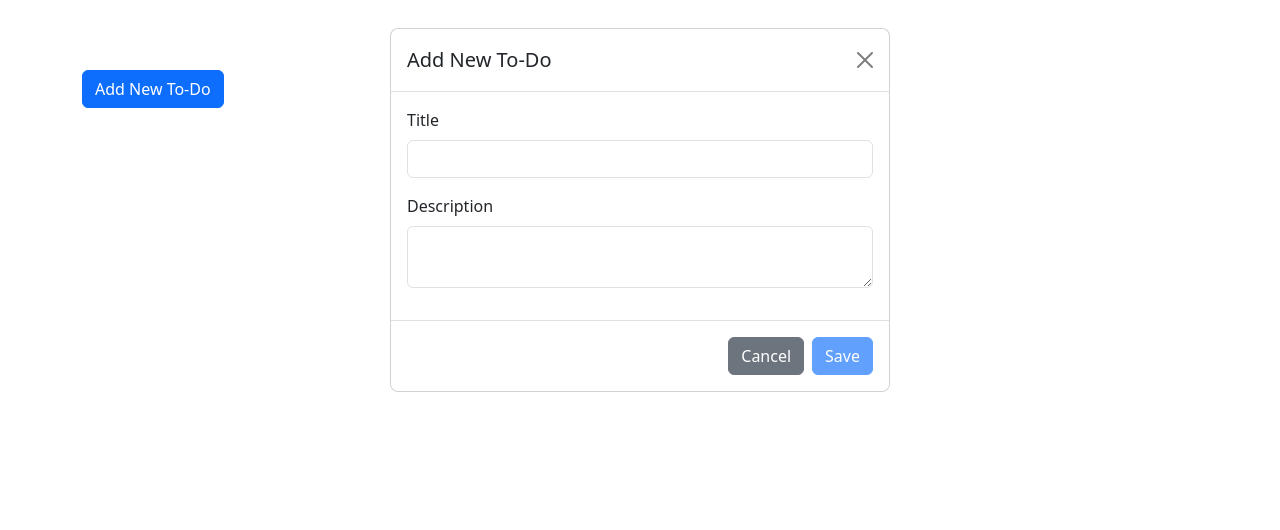
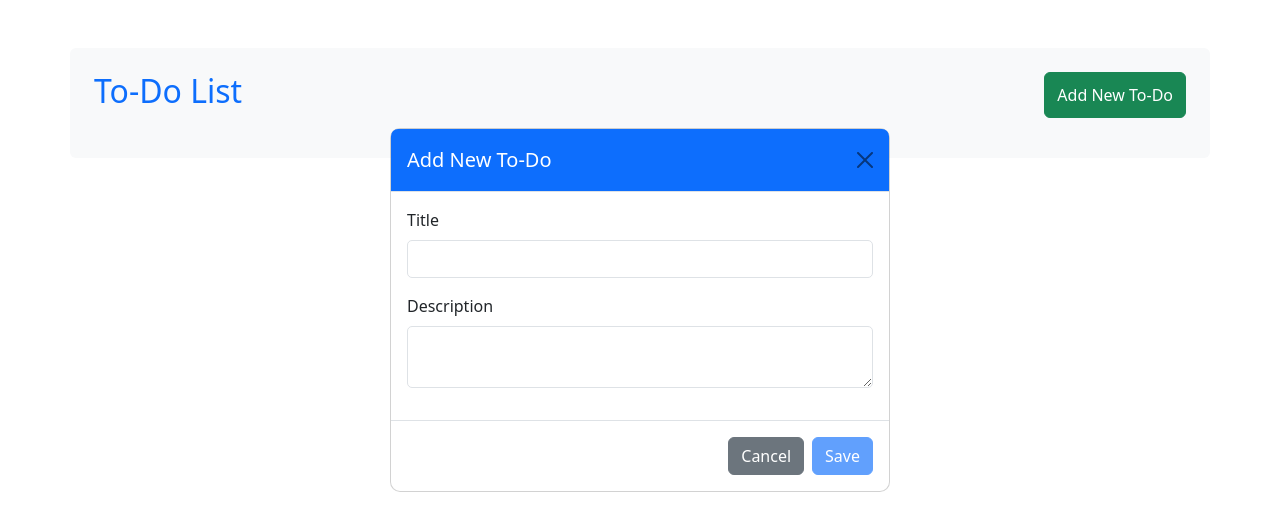
Before and after one commit to apekshaacharya8/To-Do, an Angular app: page / in a window 1280 px wide. Both pictures are taken after a click on the button "Add New To-Do". Shown: the top 530 px of the page. Built offline with nearby package versions, Linux system fonts and the light colour scheme.

Commit message:
style sheet

```diff
--- a/src/app/component/todo-list/todo-list.component.html
+++ b/src/app/component/todo-list/todo-list.component.html
@@ -1,33 +1,42 @@
-<div class="container my-4">
-  <h2 class="text-center">To-Do List</h2>
-  <button class="btn btn-primary mb-4" (click)="openModal()">Add New To-Do</button>
+<!-- Main Container with Background Color -->
+<div class="container mt-5 bg-light p-4 rounded">
 
-  <!-- To-Do Cards -->
-  <div class="row">
-    <div *ngFor="let todo of todos" class="col-md-4 mb-3">
-      <div class="card shadow-sm">
-        <div class="card-body">
-          <h5 class="card-title">
-            <input type="checkbox" [(ngModel)]="todo.completed" class="form-check-input me-2" />
-            <span [class.text-decoration-line-through]="todo.completed">{{ todo.title }}</span>
-          </h5>
-          <p class="card-text">{{ todo.description }}</p>
-          <div class="d-flex justify-content-between">
-            <button class="btn btn-warning btn-sm" (click)="openModal(todo)">Edit</button>
+  <!-- Button to Add New To-Do -->
+  <div class="d-flex justify-content-between mb-3">
+    <h2 class="text-primary">To-Do List</h2>
+    <button class="btn btn-success" (click)="openModal()">Add New To-Do</button>
+  </div>
+
+  <!-- List of To-Dos -->
+  <ul class="list-group mt-3">
+    <li *ngFor="let todo of todos" class="list-group-item d-flex justify-content-between align-items-center">
+      <!-- Checkbox for completing task -->
+      <div class="form-check">
+        <input
+          type="checkbox"
+          class="form-check-input"
+          [checked]="todo.completed"
+          (change)="toggleComplete(todo)"
+        />
+      </div>
+
+      <span [ngClass]="{ 'text-decoration-line-through': todo.completed, 'text-muted': todo.completed }">
+        {{ todo.title }}
+      </span>
+
+      <div>
+        <button class="btn btn-warning btn-sm me-2" (click)="openModal(todo)">Edit</button>
         <button class="btn btn-danger btn-sm" (click)="deleteTodo(todo.id)">Delete</button>
       </div>
-        </div>
-      </div>
-    </div>
-  </div>
+    </li>
+  </ul>
 
-  <!-- Modal -->
- <!-- Modal for adding/editing to-do -->
+  <!-- Modal for Adding/Editing To-Do -->
   <ng-container *ngIf="isModalOpen">
     <div class="modal fade show" id="todoModal" tabindex="-1" aria-labelledby="todoModalLabel" aria-hidden="true" style="display: block;">
       <div class="modal-dialog">
         <div class="modal-content">
-        <div class="modal-header">
+          <div class="modal-header bg-primary text-white">
             <h5 class="modal-title" id="todoModalLabel">{{ isEditing ? 'Edit To-Do' : 'Add New To-Do' }}</h5>
             <button type="button" class="btn-close" (click)="closeModal()" aria-label="Close"></button>
           </div>
@@ -46,8 +55,7 @@
                   required
                   [class.is-invalid]="title.touched && title.invalid"
                 />
-              <!-- Error Message for Title -->
-              <div class="text-danger" *ngIf="title.touched && title.invalid">
+                <div class="invalid-feedback" *ngIf="title.touched && title.invalid">
                   Title is required.
                 </div>
               </div>
@@ -64,19 +72,14 @@
                   required
                   [class.is-invalid]="description.touched && description.invalid"
                 ></textarea>
-              <!-- Error Message for Description -->
-              <div class="text-danger" *ngIf="description.touched && description.invalid">
+                <div class="invalid-feedback" *ngIf="description.touched && description.invalid">
                   Description is required.
                 </div>
               </div>
             </div>
             <div class="modal-footer">
               <button type="button" class="btn btn-secondary" (click)="closeModal()">Cancel</button>
-            <!-- Disable the Save/Update Button if title or description is invalid -->
-            <button
-              type="submit"
-              class="btn btn-primary"
-              [disabled]="!todoForm.valid">
+              <button type="submit" class="btn btn-primary" [disabled]="!todoForm.valid">
                 {{ isEditing ? 'Update' : 'Save' }}
               </button>
             </div>
@@ -85,3 +88,5 @@
       </div>
     </div>
   </ng-container>
+
+</div>
--- a/src/app/component/todo-list/todo-list.component.scss
+++ b/src/app/component/todo-list/todo-list.component.scss
@@ -1,4 +1,35 @@
+/* Custom background for the page */
+body {
+  background-color: #f8f9fa;
+}
+
+/* Modal Styling */
+.modal-content {
+  border-radius: 10px;
+}
+
+/* Button Hover Effects */
+.btn:hover {
+  opacity: 0.8;
+}
+
+/* Completed Task Styling */
 .text-decoration-line-through {
   text-decoration: line-through;
-  color: gray;
+  color: #6c757d; /* Muted color for completed tasks */
 }
+
+/* Adjust the padding for list items */
+.list-group-item {
+  padding: 15px;
+}
+
+/* Add a little margin between the modal and the page */
+.modal-dialog {
+  margin-top: 10%;
+}
+
+/* Custom styling for the form inputs */
+.form-control {
+  border-radius: 5px;
+}
--- a/src/app/component/todo-list/todo-list.component.ts
+++ b/src/app/component/todo-list/todo-list.component.ts
@@ -1,5 +1,5 @@
 import { Component, OnInit } from '@angular/core';
-import { TodoService , Todo } from 'src/app/service/todo.service';
+import { TodoService, Todo } from 'src/app/service/todo.service';
 
 
 @Component({
@@ -13,7 +13,7 @@ export class TodoListComponent implements OnInit {
   isModalOpen: boolean = false;
   todos: any[] = [];
   currentTodo = { title: '', description: '', id: '' };
-  constructor(private todoService: TodoService) {}
+  constructor(private todoService: TodoService) { }
 
   ngOnInit(): void {
     this.todos = this.todoService.getTodos();
@@ -48,7 +48,7 @@ export class TodoListComponent implements OnInit {
       this.currentTodo = { ...todo };
     } else {
       this.isEditing = false;
-      this.currentTodo = { title: '', description: '' , id : ''};
+      this.currentTodo = { title: '', description: '', id: '' };
     }
     this.isModalOpen = true;
   }
@@ -80,7 +80,15 @@ export class TodoListComponent implements OnInit {
   }
 
   deleteTodo(id: number): void {
-    // Filter out the to-do with the matching ID from the todos array
     this.todos = this.todos.filter(todo => todo.id !== id);
   }
+  // Toggle the completion status of the todo
+  toggleComplete(todo: { id: number, title: string, description: string, completed: boolean }): void {
+    todo.completed = !todo.completed;
+    this.saveTodosToLocalStorage();
+  }
+
+  saveTodosToLocalStorage(): void {
+    localStorage.setItem('todos', JSON.stringify(this.todos));
+  }
 }
```
Lines whose indentation alone changed are shown as unchanged.
